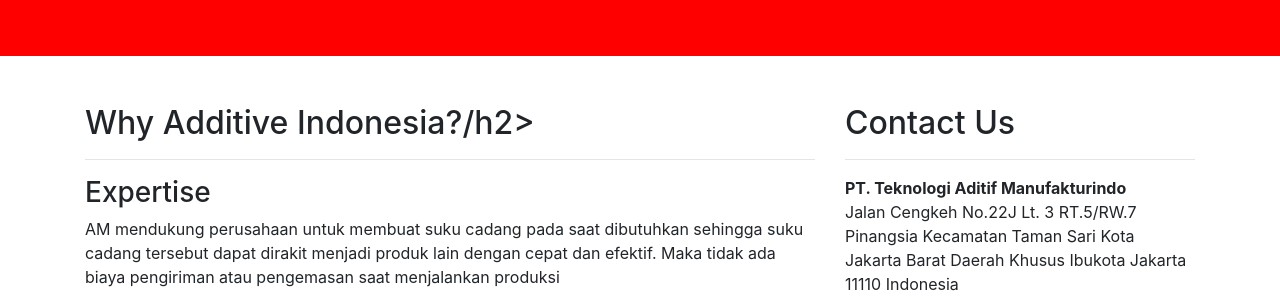
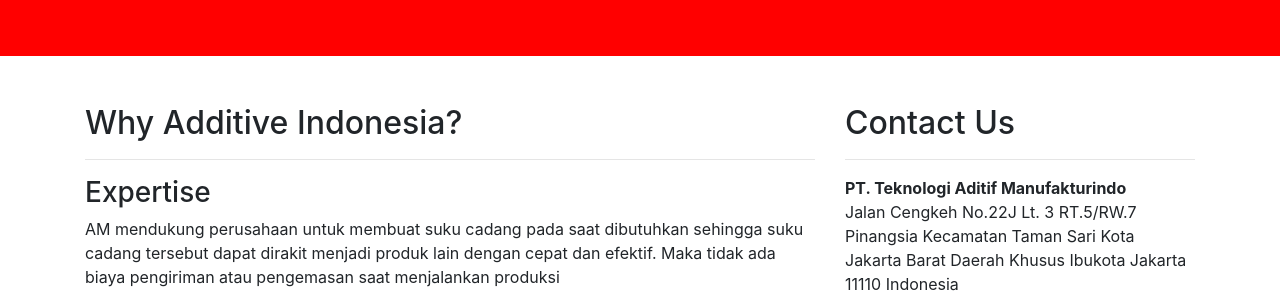
Before and after one commit to rlim338/additive-indonesia.github.io, a Jekyll site: the page built from _pages/why-us.html, in a window 1280 px wide. Shown: the part 281-581 px from the top of the page. Built offline with Jekyll 4.4.1, drawn with Linux system fonts in a browser that asks for light colours.

```diff
--- a/_pages/why-us.html
+++ b/_pages/why-us.html
@@ -4,7 +4,7 @@ layout: page
 permalink: /why-us/
 ---
 
-<h2>Why Additive Indonesia?/h2>
+<h2>Why Additive Indonesia?</h2>
 <hr />
 <h3>Expertise</h3>
 <p>
```
